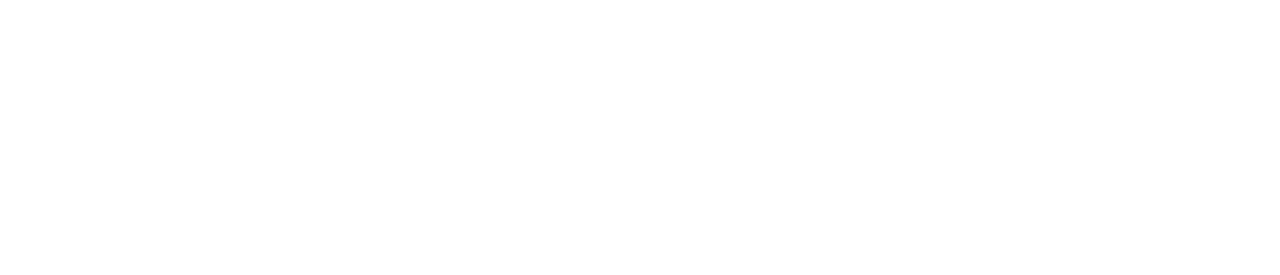
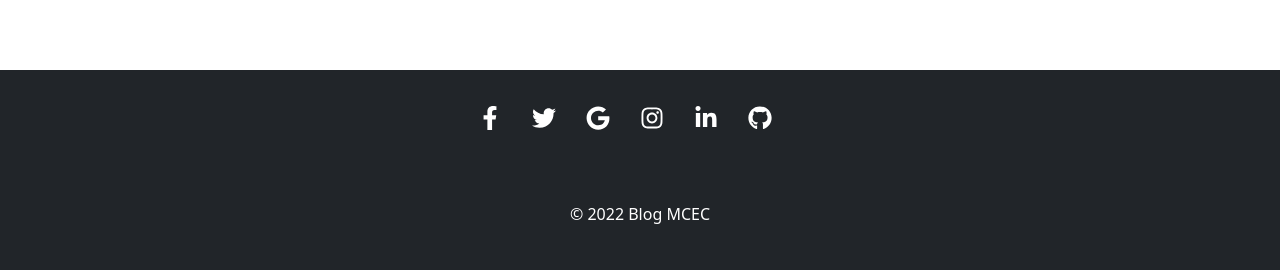
Before and after one commit to basilioruan/blog, a React (Create React App) app in the folder frontend/: page / in a window 1280 px wide. Shown: the part 1716-1991 px from the top of the page. Before the commit the page ends 1786 px from the top, so only its background shows below. Built offline with nearby package versions, Linux system fonts and the light colour scheme.

Commit message:
feat: footer created

```diff
--- a/frontend/src/App.tsx
+++ b/frontend/src/App.tsx
@@ -2,12 +2,14 @@
 import Routes from './routes';
 import 'bootstrap/dist/css/bootstrap.min.css';
 import Header from './components/Header/Header';
+import Footer from './components/Footer/Footer';
 
 function App() {
   return (
     <>
       <Header />
       <Routes />
+      <Footer />
     </>
   );
 }
--- /dev/null
+++ b/frontend/src/components/Footer/Footer.tsx
@@ -0,0 +1,19 @@
+import React from 'react';
+import { FaFacebookF, FaTwitter, FaGoogle, FaInstagram, FaLinkedinIn, FaGithub } from 'react-icons/fa';
+import { MainContent } from './styles';
+
+const Footer: React.FC = () => {
+  return (
+    <MainContent>
+      <div className="social-midia">
+        <FaFacebookF className="icons" /> <FaTwitter className="icons" /> <FaGoogle className="icons" />
+        <FaInstagram className="icons" /> <FaLinkedinIn className="icons" /> <FaGithub className="icons" />
+      </div>
+      <div className="copyright">
+        <p>© 2022 Blog MCEC</p>
+      </div>
+    </MainContent>
+  );
+};
+
+export default Footer;
--- /dev/null
+++ b/frontend/src/components/Footer/styles.ts
@@ -0,0 +1,27 @@
+import styled, { css } from 'styled-components';
+
+export const MainContent = styled.div`
+  ${() => css`
+    width: 100%;
+    height: 200px;
+    background-color: #212529;
+    color: #fff;
+
+    .social-midia {
+      display: flex;
+      justify-content: center;
+      padding: 36px;
+      .icons {
+        font-size: 24px;
+        margin-right: 30px;
+        cursor: pointer;
+      }
+    }
+
+    .copyright {
+      display: flex;
+      justify-content: center;
+      padding: 36px;
+    }
+  `}
+`
```
